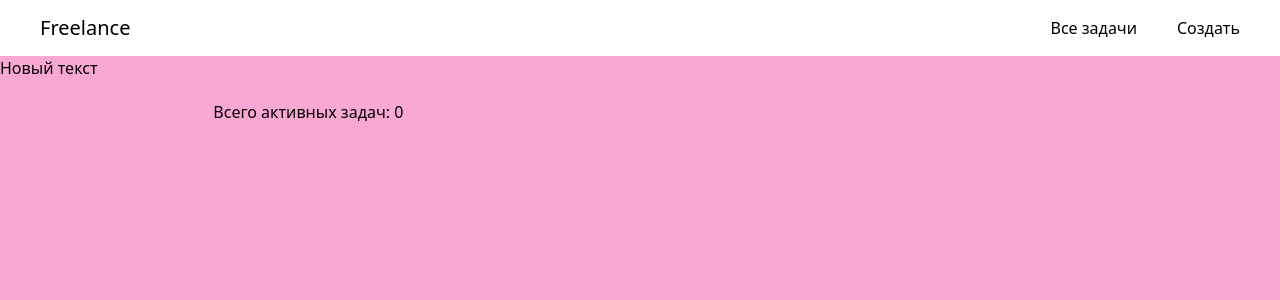
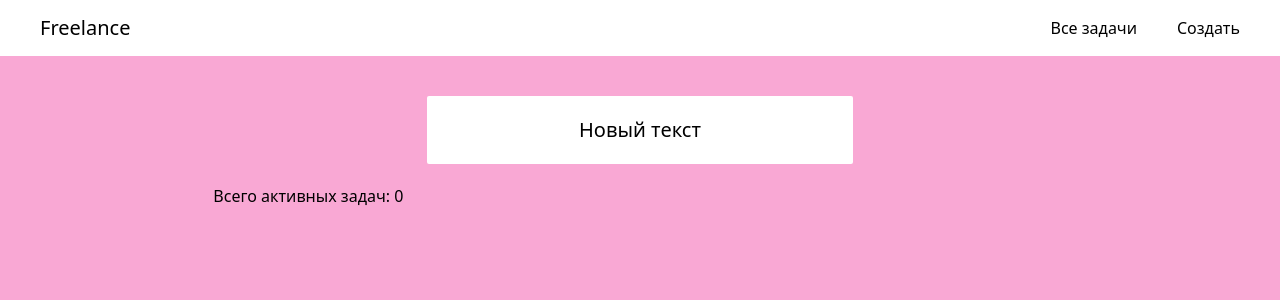
Before and after one commit to RetroMeras/vue-k2, a Vue app: page / in a window 1280 px wide. Shown: the top 300 px of the page. Built offline with nearby package versions, Linux system fonts and the light colour scheme.

Commit message:
Add [New] styles

```diff
--- a/src/components/New.vue
+++ b/src/components/New.vue
@@ -1,5 +1,5 @@
 <template>
-  <h1>{{ newText }}</h1>
+  <h1 class="text-xl text-center p-5 bg-white w-1/3 mx-auto rounded-sm mt-10">{{ newText }}</h1>
 </template>
 
 <script setup lang="ts">
```
